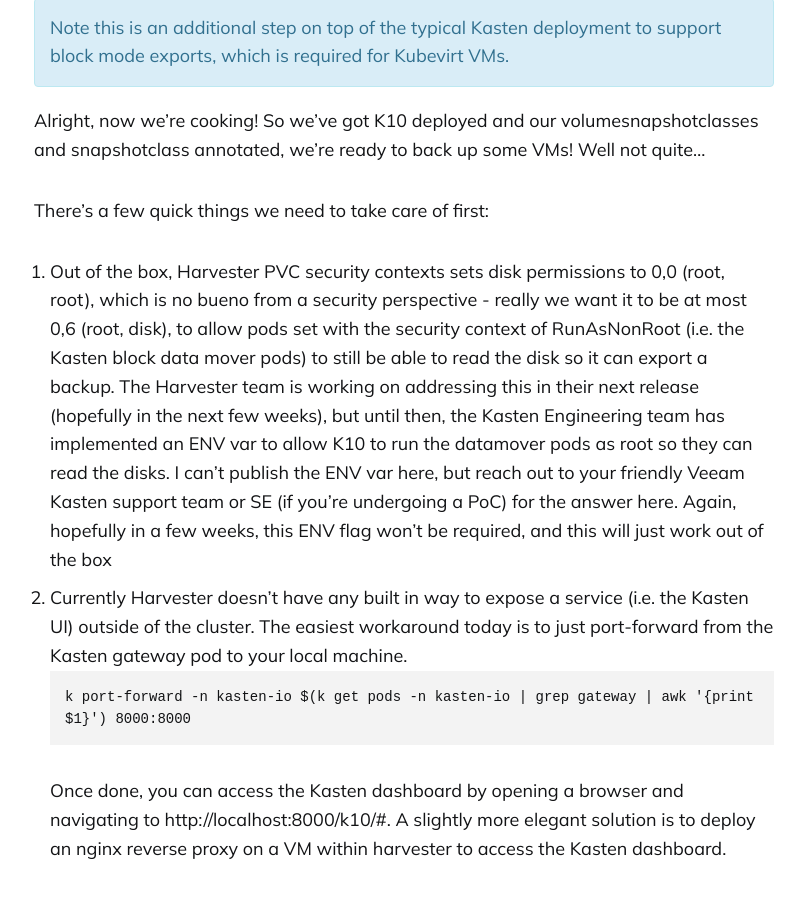
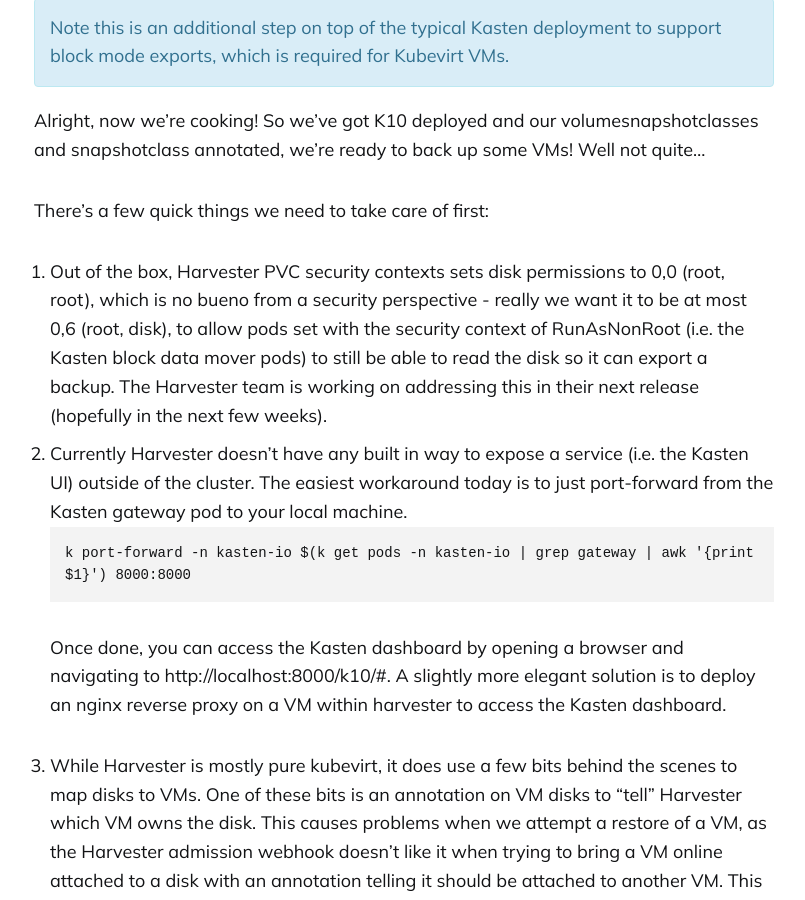
Before and after one commit to newellbrandon/kastendevhub.github.io, a Jekyll site: the page built from _posts/2024-03-21-harvester.md, in a window 1280 px wide and 900 px high, scrolled down 4986 px. Shown: the whole window, without its empty margins (236-1041 px from the left). Built offline with Jekyll 4.4.1, drawn with Linux system fonts in a browser that asks for light colours; comment, search, counter and statistics services are not loaded.

Commit message:
Removing mention of workaround flag

````diff
--- a/_posts/2024-03-21-harvester.md
+++ b/_posts/2024-03-21-harvester.md
@@ -85,7 +85,7 @@ Note this is an additional step on top of the typical Kasten deployment to suppo
 Alright, now we're cooking! So we've got K10 deployed and our volumesnapshotclasses and snapshotclass annotated, we're ready to back up some VMs! Well not quite...
 
 There's a few quick things we need to take care of first:
-1. Out of the box, Harvester PVC security contexts sets disk permissions to 0,0 (root, root), which is no bueno from a security perspective - really we want it to be at most 0,6 (root, disk), to allow pods set with the security context of RunAsNonRoot (i.e. the Kasten block data mover pods) to still be able to read the disk so it can export a backup.  The Harvester team is working on addressing this in their next release (hopefully in the next few weeks), but until then, the Kasten Engineering team has implemented an ENV var to allow K10 to run the datamover pods as root so they can read the disks. I can't publish the ENV var here, but reach out to your friendly Veeam Kasten support team or SE (if you're undergoing a PoC) for the answer here. Again, hopefully in a few weeks, this ENV flag won't be required, and this will just work out of the box
+1. Out of the box, Harvester PVC security contexts sets disk permissions to 0,0 (root, root), which is no bueno from a security perspective - really we want it to be at most 0,6 (root, disk), to allow pods set with the security context of RunAsNonRoot (i.e. the Kasten block data mover pods) to still be able to read the disk so it can export a backup.  The Harvester team is working on addressing this in their next release (hopefully in the next few weeks).
 2. Currently Harvester doesn't have any built in way to expose a service (i.e. the Kasten UI) outside of the cluster. The easiest workaround today is to just port-forward from the Kasten gateway pod to your local machine.
 ```
 k port-forward -n kasten-io $(k get pods -n kasten-io | grep gateway | awk '{print $1}') 8000:8000
````
